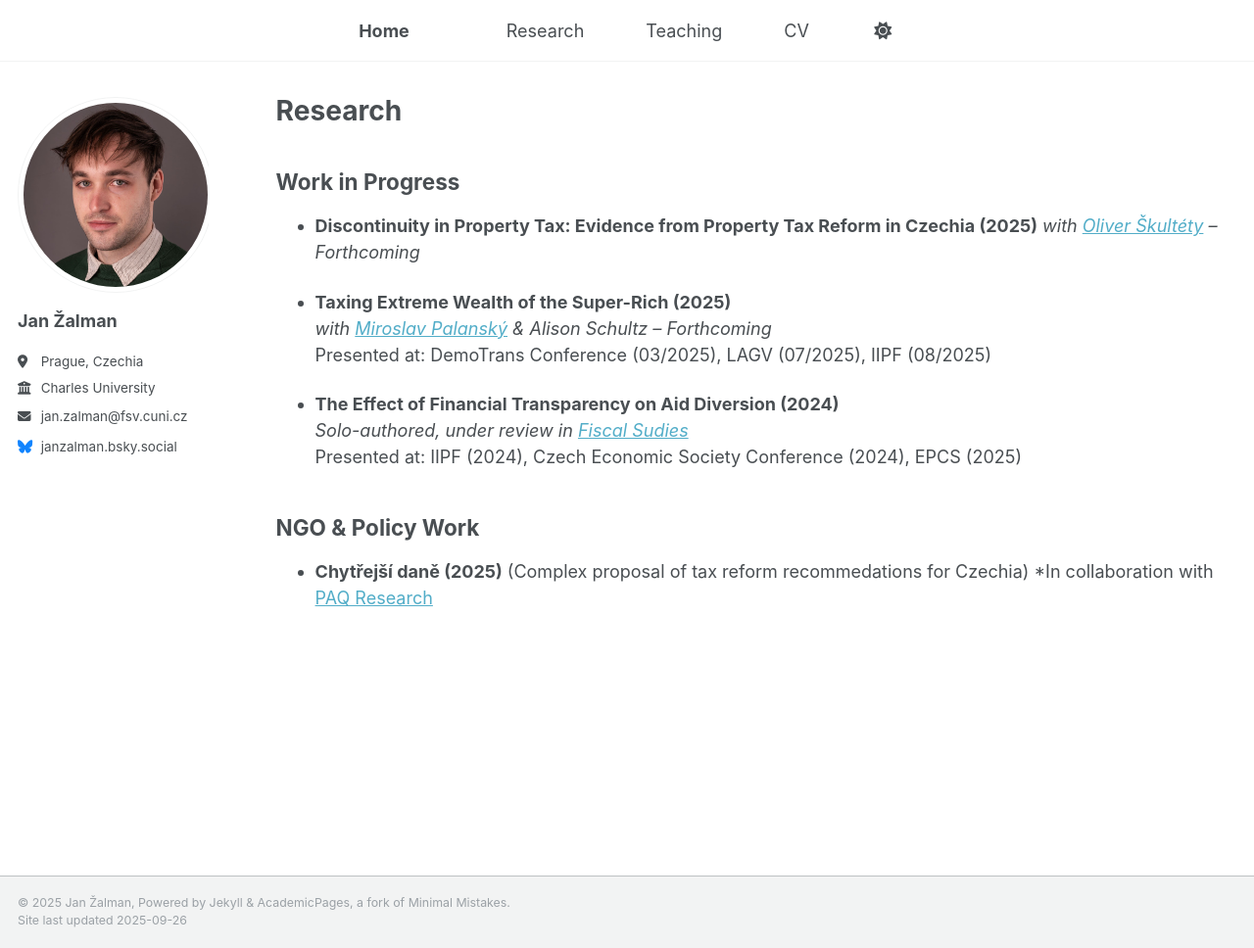
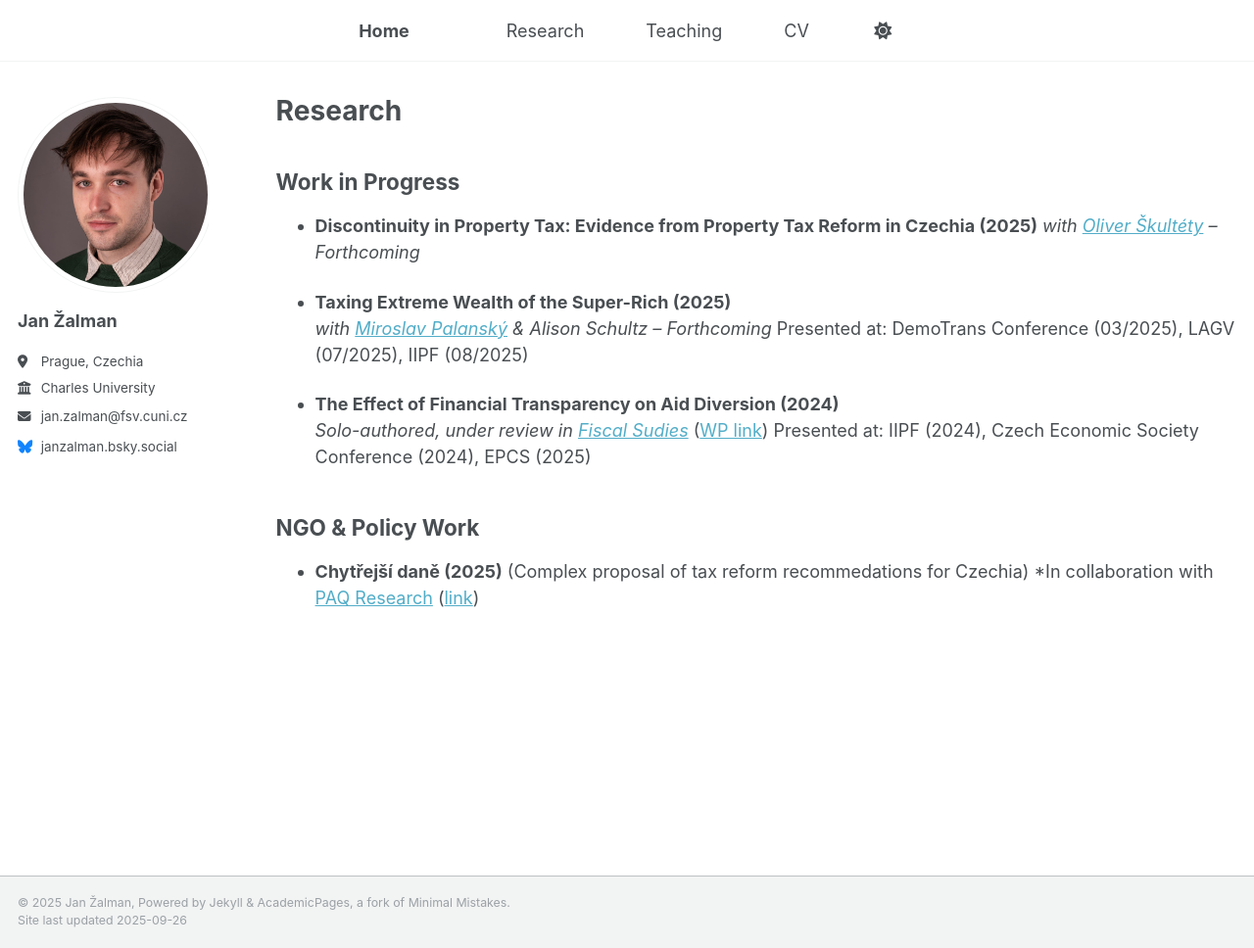
Before and after one commit to janzalman/janzalman.github.io, a Jekyll site: the page built from _pages/research.md, in a window 1280 px wide and 968 px high. Shown: the whole window at 98% size. Built offline with Jekyll 4.4.1, drawn with Linux system fonts in a browser that asks for light colours.

Commit message:
Update research.md

```diff
--- a/_pages/research.md
+++ b/_pages/research.md
@@ -13,9 +13,9 @@ permalink: /research/
   Presented at: DemoTrans Conference (03/2025), LAGV (07/2025), IIPF (08/2025)
 
 - **The Effect of Financial Transparency on Aid Diversion (2024)**
-  *Solo-authored, under review in [Fiscal Sudies](https://onlinelibrary.wiley.com/journal/14755890)*
+  *Solo-authored, under review in [Fiscal Sudies](https://onlinelibrary.wiley.com/journal/14755890)*   ([WP link](https://ideas.repec.org/p/fau/wpaper/wp2024_29.html))
   Presented at: IIPF (2024), Czech Economic Society Conference (2024), EPCS (2025)
 
 ## NGO & Policy Work
 - **Chytřejší daně (2025)** (Complex proposal of tax reform recommedations for Czechia)
-  *In collaboration with [PAQ Research](https://www.paqresearch.cz/)
+  *In collaboration with [PAQ Research](https://www.paqresearch.cz/) ([link](https://chytrejsidane.cz/))
```
